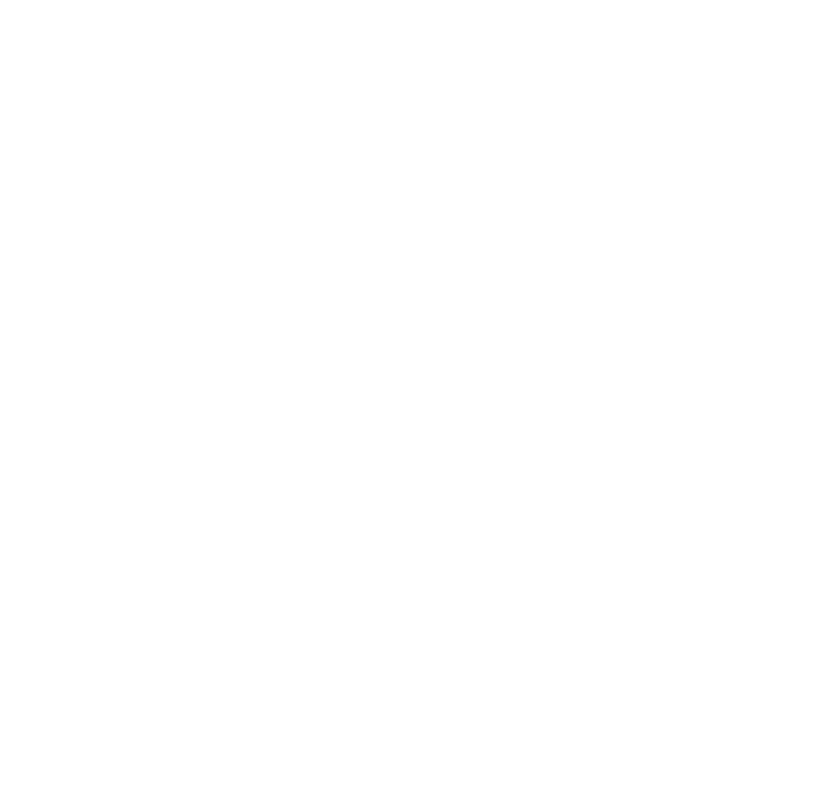
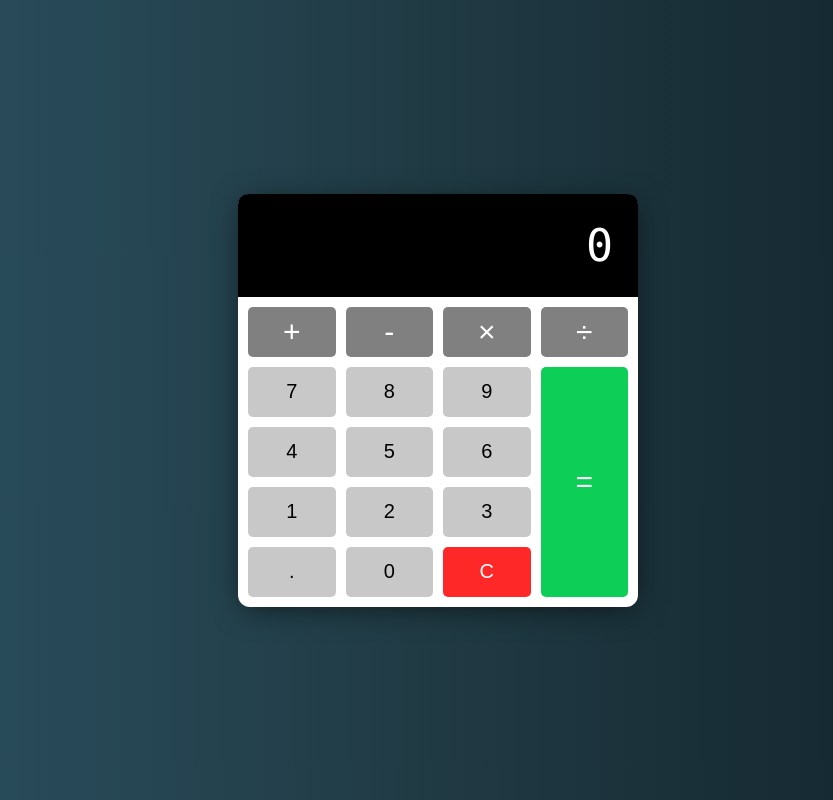
Before and after one commit to Johnnasimba/Calculator, a plain HTML site: page index.html in a window 1280 px wide. Shown: the whole page, without its empty margins (202-1035 px from the left). Drawn offline with Linux system fonts and the light colour scheme.

Commit message:
Building UI

```diff
--- a/index.html
+++ b/index.html
@@ -9,6 +9,33 @@
     <link rel="stylesheet" href="style.css">
 </head>
 <body>
+      <!-- Calculator -->
+      <div class="calculator">
+        <!-- Display -->
+        <div class="calculator-display">
+            <h1>0</h1>
+        </div>
+        <!-- Buttons -->
+        <div class="calculator-buttons">
+            <button class="operator" value="+">+</button>
+            <button class="operator" value="-">-</button>
+            <button class="operator" value="*">×</button>
+            <button class="operator" value="/">÷</button>
+            <button value="7">7</button>
+            <button value="8">8</button>
+            <button value="9">9</button>
+            <button value="4">4</button>
+            <button value="5">5</button>
+            <button value="6">6</button>
+            <button value="1">1</button>
+            <button value="2">2</button>
+            <button value="3">3</button>
+            <button class="decimal" value=".">.</button>
+            <button value="0">0</button>
+            <button class="clear" id="clear-btn">C</button>
+            <button class="equal-sign operator" value="=">=</button>
+        </div>
+    </div>
     <!-- Script -->
     <script src="script.js"></script>
 </body>
--- a/style.css
+++ b/style.css
@@ -1,4 +1,3 @@
-
 html {
   box-sizing: border-box;
 }
@@ -6,4 +5,112 @@ html {
 body {
   margin: 0;
   min-height: 100vh;
+  display: flex;
+  justify-content: center;
+  align-items: center;
+  background: whitesmoke;
+  background: linear-gradient(to right, #2c5364, #203a43, #0f2027);
 }
+
+.calculator {
+  background: white;
+  width: 400px;
+  border-radius: 12px;
+  box-shadow: 0 5px 30px -5px rgba(0, 0, 0, 0.6);
+}
+
+/* Display */
+.calculator-display {
+  background: black;
+  color: white;
+  margin: 0;
+  display: flex;
+  align-items: center;
+  justify-content: flex-end;
+  border-radius: 10px 10px 0 0;
+  max-width: 100%;
+}
+
+.calculator-display h1 {
+  margin: 0;
+  padding: 25px;
+  font-size: 45px;
+  font-family: "Lucida Console", sans-serif;
+  font-weight: 100;
+  overflow-x: auto;
+}
+
+/* Custom Scrollbar */
+::-webkit-scrollbar {
+  width: 5px;
+}
+
+::-webkit-scrollbar-track {
+  background: #f1f1f1;
+}
+
+::-webkit-scrollbar-thumb {
+  background: #888;
+}
+
+::-webkit-scrollbar-thumb:hover {
+  background: #555;
+}
+
+/* Buttons */
+.calculator-buttons {
+  display: grid;
+  grid-gap: 10px;
+  grid-template-columns: repeat(4, 1fr);
+  padding: 10px;
+}
+
+button {
+  min-height: 50px;
+  font-size: 20px;
+  font-weight: 100;
+  border: none;
+  background: rgb(200, 200, 200);
+  border-radius: 5px;
+  cursor: pointer;
+}
+
+button:hover {
+  filter: brightness(110%);
+}
+
+button:active {
+  transform: translateY(1px);
+}
+
+button:focus {
+  outline: none;
+}
+
+.operator {
+  background: grey;
+  color: white;
+  font-size: 30px;
+}
+
+.clear {
+  background: rgb(255, 40, 40);
+  color: white;
+}
+
+.clear:hover {
+  filter: brightness(90%);
+}
+
+.equal-sign {
+  grid-column: -2;
+  grid-row: 2 / span 4;
+  background: rgb(13, 206, 87);
+}
+
+/* Media Query: Large Smartphone (Vertical) */
+@media screen and (max-width: 600px) {
+  .calculator {
+    width: 95%;
+  }
+}
```
